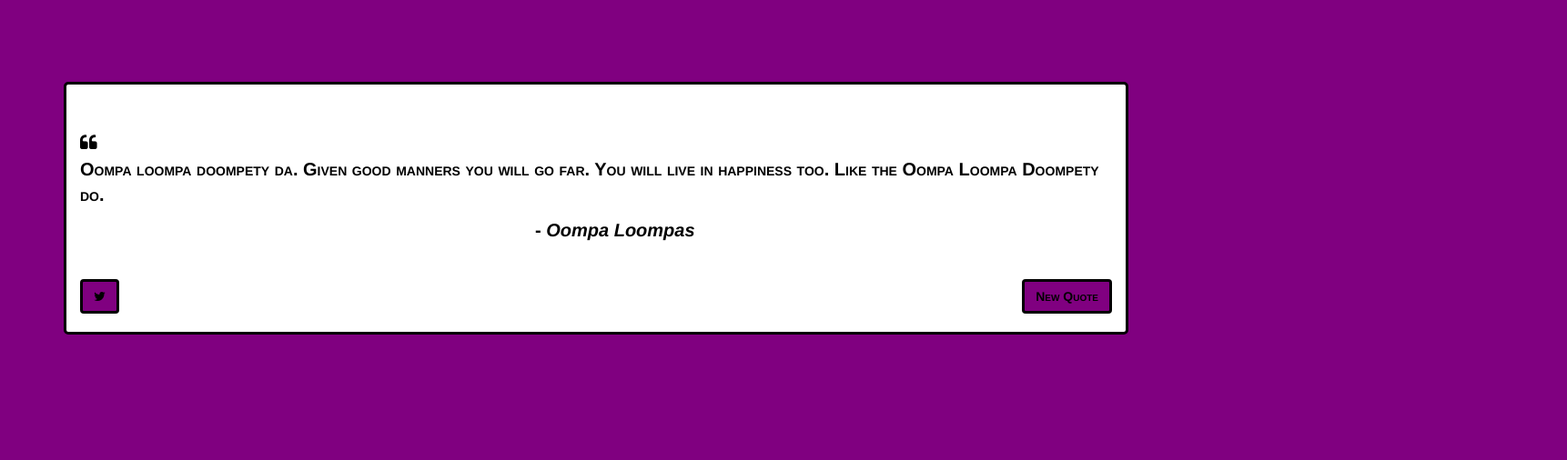
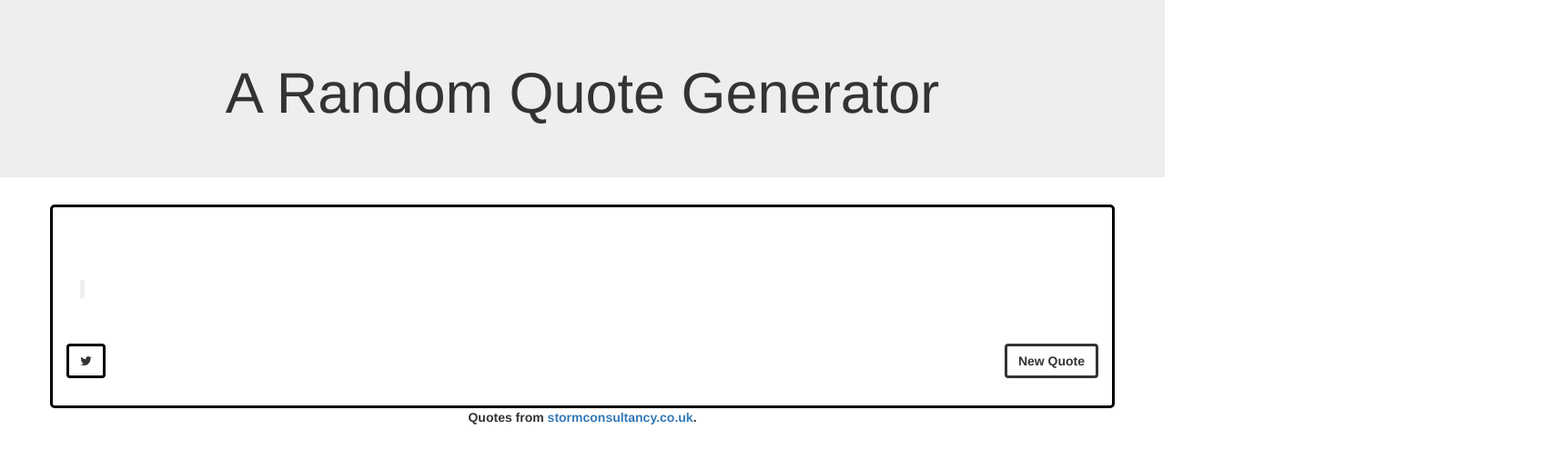
Before and after one commit to Aesirry/random-quote, a website: page index.html in a window 1280 px wide. Shown: the whole page at 91% size, 1722 px wide, since content can reach past the window. Drawn offline with nearby package versions, Linux system fonts and the light colour scheme; no server answers.

Commit message:
Finished

```diff
--- a/index.html
+++ b/index.html
@@ -5,28 +5,30 @@
     <link rel="stylesheet" href="https://maxcdn.bootstrapcdn.com/bootstrap/3.3.1/css/bootstrap.min.css"/>
     <link rel="stylesheet" href="https://cdnjs.cloudflare.com/ajax/libs/font-awesome/4.6.3/css/font-awesome.min.css">
     <link rel="stylesheet" href="./styles.css"/>
-    <script src="changes.js"></script>
     <script src="https://ajax.googleapis.com/ajax/libs/jquery/3.1.1/jquery.min.js"></script>
     <script src="https://maxcdn.bootstrapcdn.com/bootstrap/3.3.7/js/bootstrap.min.js"></script>
+    <script src="scripts.js"></script>
     <meta name="viewport" content="width=device-width, initial-scale=1">
     <meta charset="utf-8">
   </head>
-  <body class="color-shifter">
-    <div id="quote-box"class="container">
-      <div id="quote-text" class="container">
-          <i class="fa fa-quote-left"></i>
-          <p class="actual-quote">Oompa loompa doompety da.
-      Given good manners you will go far.
-      You will live in happiness too.
-      Like the Oompa Loompa Doompety do.</p>
-            <p id="hyphen">-   <span id="author" class="block">Oompa Loompas</span></p>
+  <body>
+    <div class="jumbotron text-center">
+      <h1>A Random Quote Generator</h1>
+    </div>
+      <div id="quotes-box" class="container">
+        <div id="quote-text" class="container">
+          <blockquote id="quote"></blockquote>
+          <cite></cite>
+        </div>
         <div id="button-container">
-          <a id="tweet-button" type="button" class="btn btn-default color-shifter">
+          <a id="tweet-button" type="button" class="btn btn-default">
             <i class="fa fa-twitter"></i>
           </a>
-          <button id="new-quote" class="btn btn-default color-shifter">New Quote</button>
+          <button id="new-quote" class="btn btn-default">New Quote</button>
         </div>
       </div>
-    </div>
+      <footer class="text-center">
+        Quotes from <a href="http://quotes.stormconsultancy.co.uk/">stormconsultancy.co.uk</a>.
+      </footer>
   </body>
 </html>
--- /dev/null
+++ b/scripts.js
@@ -0,0 +1,21 @@
+$(document).ready(function(){
+  var quote = "";
+  var author = "";
+  $.getJSON("http://quotes.stormconsultancy.co.uk/random.json", function(data){
+    $("#quote").html(data.quote);
+    $("cite").html("- " + data.author);
+    quote = data.quote;
+    author = data.author;
+  });
+  $("#new-quote").on("click", function(){
+    $.getJSON("http://quotes.stormconsultancy.co.uk/random.json", function(data){
+      $("#quote").html(data.quote);
+      $("cite").html("- " + data.author);
+      quote = data.quote;
+      author = data.author;
+    });
+  });
+  $("#tweet-button").on("click", function(){
+    window.open("https://twitter.com/intent/tweet?&text=" + encodeURIComponent("\"" + quote + "\"" + "-" + author));
+  });
+});
--- a/styles.css
+++ b/styles.css
@@ -1,40 +1,13 @@
 * {
   font-weight: bold;
-  font-variant: small-caps;
-  font-size: 20px;
-  padding: 0;
-  margin: 0;
 }
 
-p.actual-quote {
-  margin-top:0px;
-}
-
-.color-shifter {
-  background-color: purple;
-  color: black;
-}
-
-#quote-text {
+#quotes-box {
   border: solid black 3px;
   border-radius:5px;
-  padding-top: 50px;
-  padding-bottom: 50px;
+  padding-top: 80px;
+  padding-bottom: 60px;
   background-color: white;
-}
-
-#quote-box {
-  margin-top: 90px;
-}
-
-#hyphen {
-  position: relative;
-  left: 500px;
-}
-
-#author {
-  font-variant:normal;
-  font-style: italic;
 }
 
 #button-container {
```
